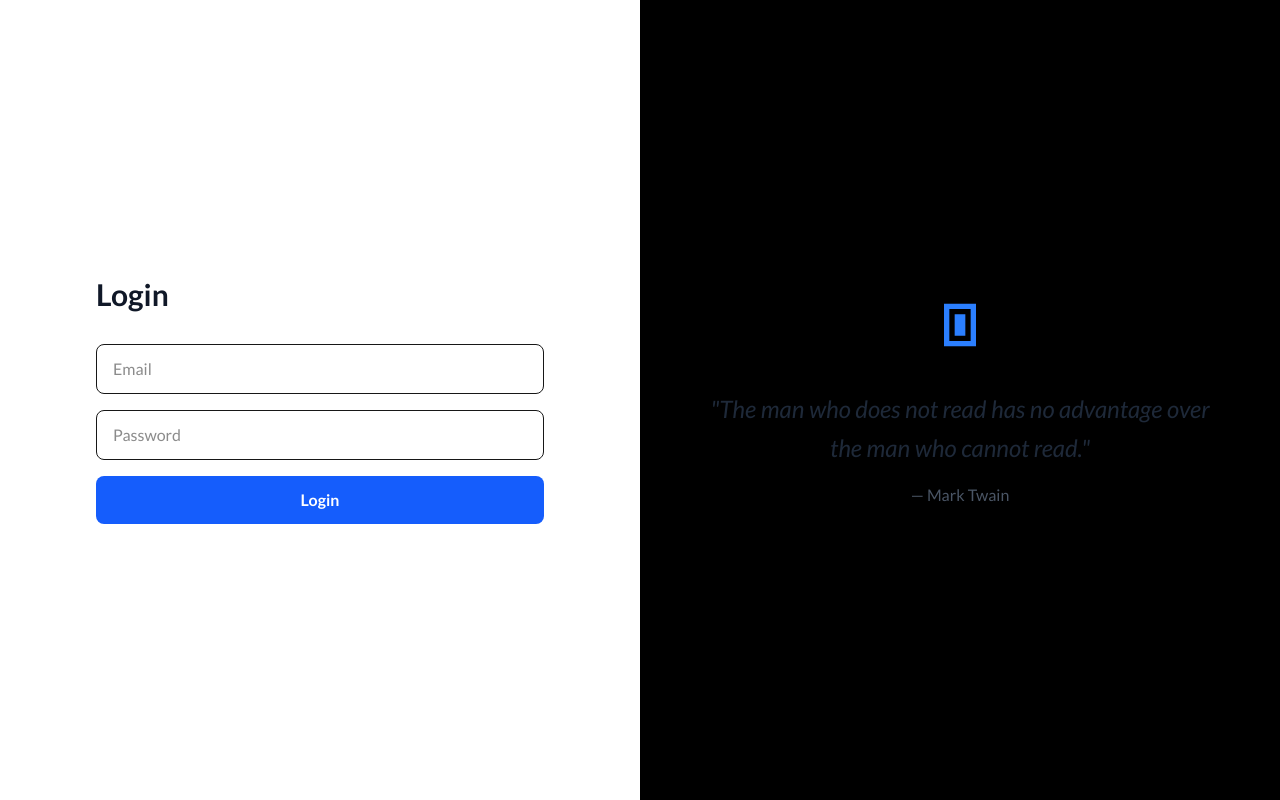
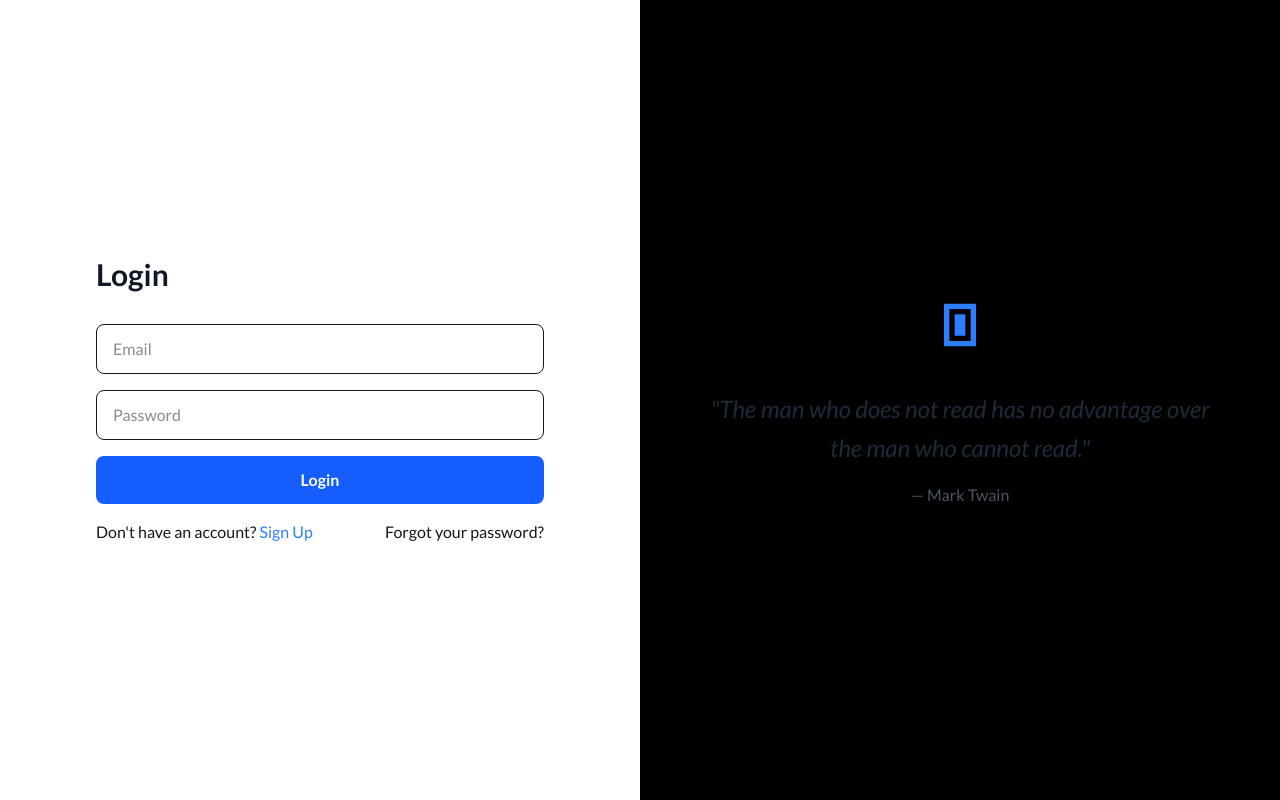
Before and after one commit to alabo-excel/readly, a Next.js app: page /auth/login in a window 1280 px wide. Built offline with nearby package versions, Linux system fonts and the light colour scheme; no server answers.

Commit message:
fix: routing buttons

```diff
--- a/app/auth/forgot-password/page.tsx
+++ b/app/auth/forgot-password/page.tsx
@@ -1,7 +1,8 @@
 "use client";
 import React, { useState } from "react";
 import { supabase } from "@/lib/supabaseClient";
-import AuthLayout from "../components/AuthLayout";
+import AuthLayout from "../../../components/AuthLayout";
+import Link from "next/link";
 
 const ForgotPassword = () => {
     const [email, setEmail] = useState("");
@@ -49,6 +50,9 @@ const ForgotPassword = () => {
                         {error && <p className="text-red-500 text-center">{error}</p>}
                         {success && <p className="text-green-500 text-center">{success}</p>}
                     </form>
+
+                    <p className="mt-4">Remember Password Now? <Link className="text-blue-500" href={'/auth/login'}>Log In</Link></p>
+
                 </div>
             </div>
         </AuthLayout>
--- a/app/auth/login/page.tsx
+++ b/app/auth/login/page.tsx
@@ -2,7 +2,8 @@
 "use client";
 import React, { useState } from "react";
 import { supabase } from "@/lib/supabaseClient";
-import AuthLayout from "../components/AuthLayout";
+import AuthLayout from "../../../components/AuthLayout";
+import Link from "next/link";
 
 const Login = () => {
     const [email, setEmail] = useState("");
@@ -60,6 +61,10 @@ const Login = () => {
                         {error && <p className="text-red-500 text-center">{error}</p>}
                         {success && <p className="text-green-500 text-center">{success}</p>}
                     </form>
+                    <div className="md:flex gap-4 justify-between">
+                        <p className="mt-4">Don't have an account? <Link className="text-blue-500" href={'/auth/signup'}>Sign Up</Link></p>
+                        <p className="mt-4"><Link href={'/auth/forgot-password'}>Forgot your password? </Link></p>
+                    </div>
                 </div>
             </div>
         </AuthLayout>
--- a/app/auth/reset-password/page.tsx
+++ b/app/auth/reset-password/page.tsx
@@ -1,7 +1,7 @@
 "use client";
 import React, { useState } from "react";
 import { supabase } from "@/lib/supabaseClient";
-import AuthLayout from "../components/AuthLayout";
+import AuthLayout from "../../../components/AuthLayout";
 
 const ResetPassword = () => {
     const [password, setPassword] = useState("");
--- a/app/auth/signup/page.tsx
+++ b/app/auth/signup/page.tsx
@@ -3,7 +3,8 @@
 
 import React, { useState } from "react";
 import { supabase } from "@/lib/supabaseClient";
-import AuthLayout from "../components/AuthLayout";
+import AuthLayout from "../../../components/AuthLayout";
+import Link from "next/link";
 
 
 const Signup = () => {
@@ -29,7 +30,7 @@ const Signup = () => {
         if (error) {
             setError(error.message);
         } else {
-            setSuccess("Signup successful! Check your email for confirmation.");
+            setSuccess("Signup successful!");
         }
     };
 
@@ -73,6 +74,8 @@ const Signup = () => {
                         {error && <p className="text-red-500 text-center">{error}</p>}
                         {success && <p className="text-green-500 text-center">{success}</p>}
                     </form>
+                    <p className="mt-4">Already have an account? <Link className="text-blue-500" href={'/auth/login'}>Log In</Link></p>
+
                 </div>
             </div>
         </AuthLayout>
--- a/app/auth/components/AuthLayout.tsx
+++ b/components/AuthLayout.tsx
@@ -1,5 +1,5 @@
 import React, { useState } from 'react';
-import { readingQuotes } from "../reading-quotes";
+import { readingQuotes } from "../app/auth/reading-quotes";
 
 const AuthLayout = ({ children }: { children: React.ReactNode }) => {
     const [quote] = useState(() => {
```
